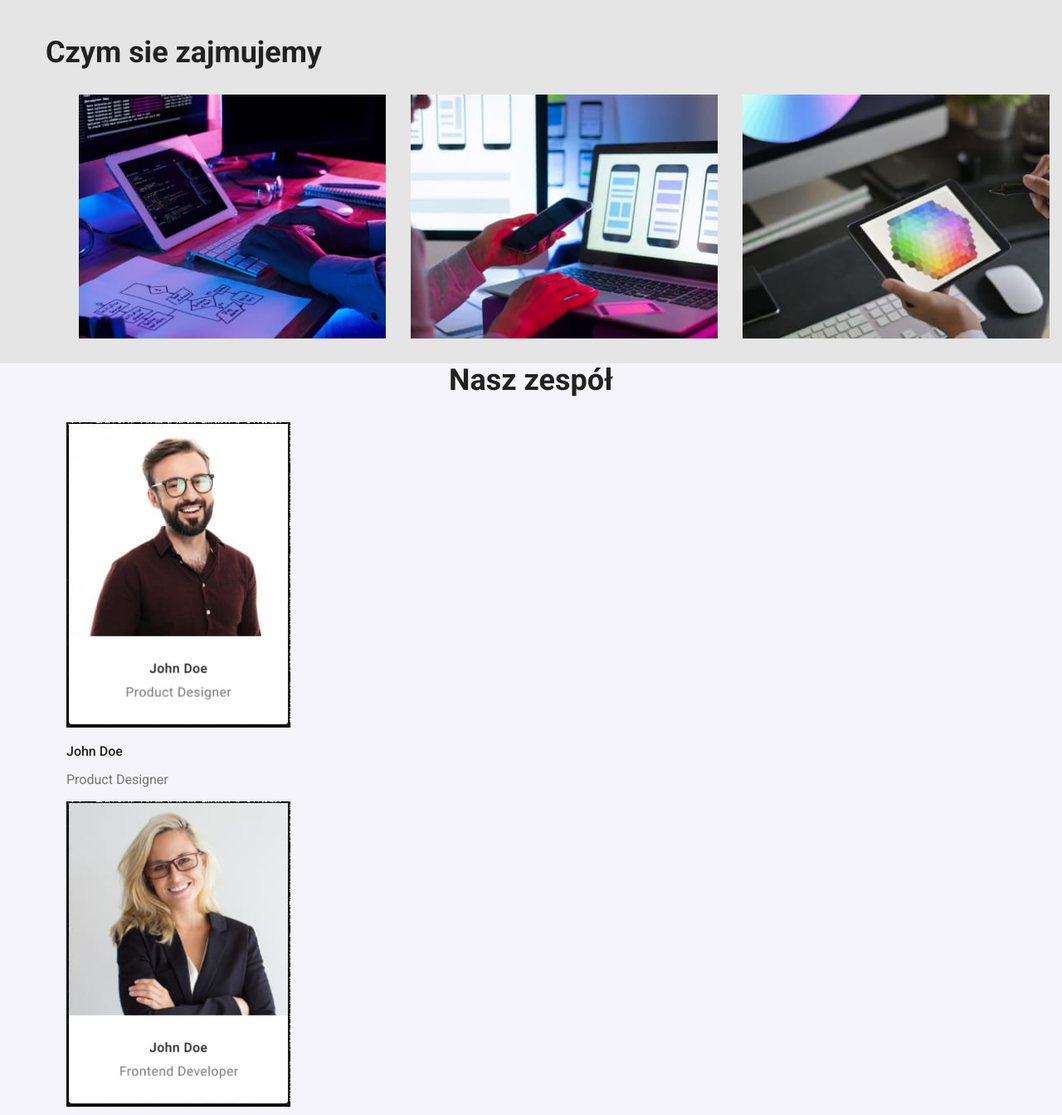
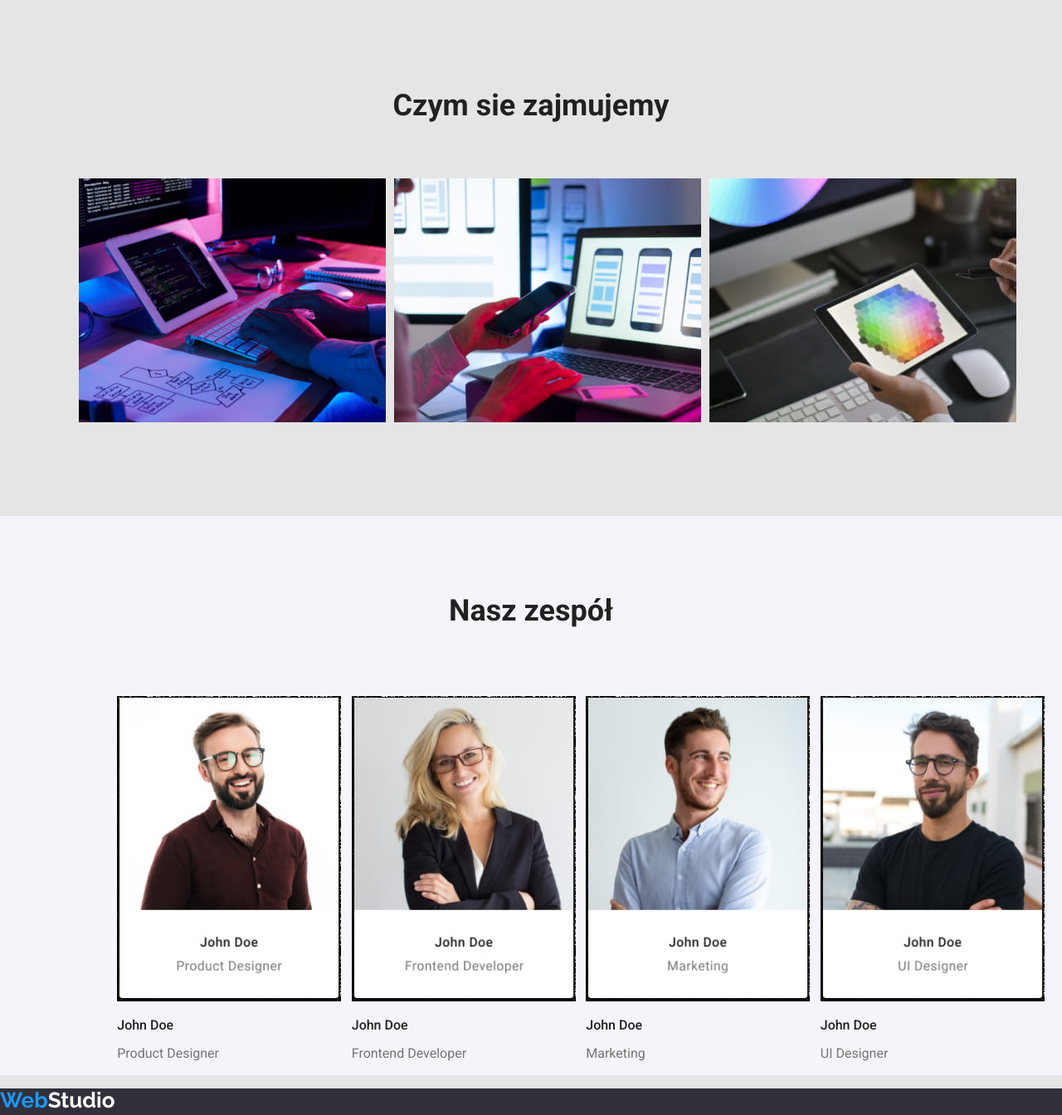
Before and after one commit to MacW2022/goit-markup-hw-03, a plain HTML site: page index.html in a window 1280 px wide. Shown: the part 804-2148 px from the top of the page at 83% size. Drawn offline with nearby package versions, Linux system fonts and the light colour scheme.

Commit message:
poprawka

```diff
--- a/css/style2.css
+++ b/css/style2.css
@@ -175,9 +175,7 @@ body {
 .sekcja3 {
     background-color: var(--brand-color-sekcja2);
 }
-.sek3-content {
-    margin: 0 auto;
-}
+
 .tytul2 {
     font-family: 'Roboto';
     font-style: normal;
@@ -187,18 +185,20 @@ body {
     text-align: center;
     letter-spacing: 0,03em;
     color: #212121;
-    display: flex;
     max-width: 352px;
-
+    margin: 0 auto;
+    padding-top: 94px;
+    padding-bottom: 50px;
 }
 .obrazki1 {
     list-style-type: none;
     display: flex;
+    justify-content: space-between;
 }
 .obrazki-sek3 {
-    display: flex;
     max-width: 370px;
-    margin-right: 30px;
+    padding-bottom: 94px;
+
 }
 .sekcja4 {
     background-color: var(--brand-color-sekcja4);
@@ -212,9 +212,22 @@ body {
     text-align: center;
     letter-spacing: 0,03em;
     color: #212121;
+    max-width: 210px;
+    margin: 0 auto;
+    padding-top: 94px;
+    padding-bottom: 50px;
 }
 .obrazki2 {
     list-style-type: none;
+    display: flex;
+
+}
+.obrazki2-sek4 {
+    max-width: 270px;
+    margin: 0 auto;
+
+
+
 }
 .akapit1 {
     font-family: 'Roboto';
--- a/index.html
+++ b/index.html
@@ -74,7 +74,7 @@
 
         <section class="sekcja3">
             <div class="container">
-                <div class="sek3-content">
+
                     <h2 class="tytul2">Czym sie zajmujemy</h2>
                     <ul class="obrazki1">
 
@@ -82,19 +82,21 @@
                 <li class="obrazki-sek3"><img src="./images/box2.jpg" alt="2monitory" width="370" height="294"></li>
                 <li class="obrazki-sek3"><img src="./images/box3.jpg" alt="monitoritablet" width="370" height="294"></li>
                     </ul>
-            </div>
+
             </div>
         </section>
 
         <section class="sekcja4">
+            <div class="container">
             <h2 class="tytul3">Nasz zespół</h2>
             <ul class="obrazki2">
-                <li><figure><img src="./images/teamcard1.jpg" alt="ProductDesigner" width="270" height="368"><figcaption><p class="akapit1">John Doe</p><p class="akapit2">Product Designer</p></figcaption></figure></li>
-                <li><figure><img src="./images/teamcard2.jpg" alt="FrontendDeveloper" width="270" height="368"><figcaption><p class="akapit1">John Doe</p><p class="akapit2">Frontend Developer</p></figcaption></figure></li>
-                <li><figure><img src="./images/teamcard3.jpg" alt="Marketing" width="270" height="368"><figcaption><p class="akapit1">John Doe</p><p class="akapit2">Marketing</p></figcaption></figure></li>
-                <li><figure><img src="./images/teamcard4.jpg" alt="UIDesigner" width="270" height="368"><figcaption><p class="akapit1">John Doe</p><p class="akapit2">UI Designer</p></figcaption></figure></li>
+                <li class="obrazki2-sek4"><figure><img src="./images/teamcard1.jpg" alt="ProductDesigner" width="270" height="368"><figcaption><p class="akapit1">John Doe</p><p class="akapit2">Product Designer</p></figcaption></figure></li>
+                <li class="obrazki2-sek4"><figure><img src="./images/teamcard2.jpg" alt="FrontendDeveloper" width="270" height="368"><figcaption><p class="akapit1">John Doe</p><p class="akapit2">Frontend Developer</p></figcaption></figure></li>
+                <li class="obrazki2-sek4"><figure><img src="./images/teamcard3.jpg" alt="Marketing" width="270" height="368"><figcaption><p class="akapit1">John Doe</p><p class="akapit2">Marketing</p></figcaption></figure></li>
+                <li class="obrazki2-sek4"><figure><img src="./images/teamcard4.jpg" alt="UIDesigner" width="270" height="368"><figcaption><p class="akapit1">John Doe</p><p class="akapit2">UI Designer</p></figcaption></figure></li>
 
             </ul>
+        </div>
          </section>
 
     </main>
```
